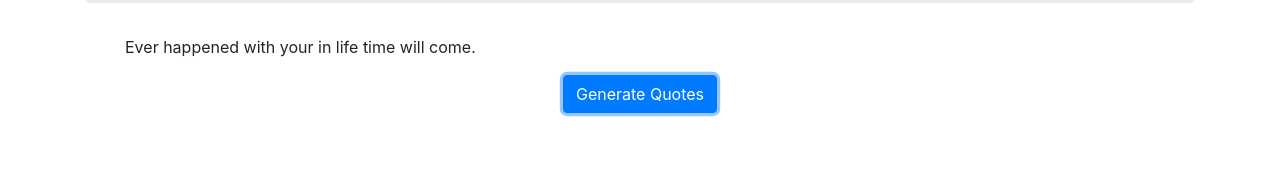
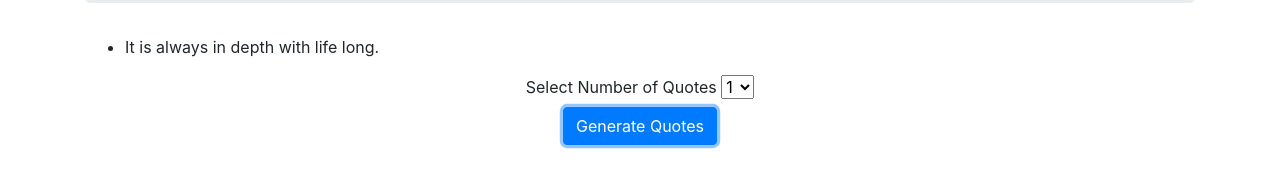
Before and after one commit to Hassanraja447/random-quote-generator, a plain HTML site: page index.html in a window 1280 px wide. Both pictures are taken after a click on the button "Generate Quotes". Shown: the part 181-368 px from the top of the page. Drawn offline with nearby package versions, Linux system fonts and the light colour scheme.

Commit message:
can add number of quotes (1 to 5) to display

```diff
--- a/index.html
+++ b/index.html
@@ -40,6 +40,18 @@
       </div>
       <div class="row">
         <div class="col text-center">
+          <label for="quotesCount">Select Number of Quotes</label>
+          <select name="quotesNumber" id="quotesCount">
+            <option value="1">1</option>
+            <option value="2">2</option>
+            <option value="3">3</option>
+            <option value="4">4</option>
+            <option value="5">5</option>
+          </select>
+        </div>
+      </div>
+      <div class="row">
+        <div class="col text-center">
           <button class="btn btn-primary" id="generate-quote">
             Generate Quotes
           </button>
--- a/script.js
+++ b/script.js
@@ -26,14 +26,45 @@ let quotes = {
 };
 let min = 0;
 let max = 5;
-let quoteEl = document.createElement("p");
+let numberOfQuotes = 1;
 let generateQuoteBtn = document.querySelector("#generate-quote");
 let quotesList = document.querySelector(".quotes__list");
+let quotesListContainer = document.querySelector(".quotes__container");
+/// generateRandomNumber
+const generateRandomNumber = () => {
+  return Math.floor(Math.random() * (max - min + 1)) + min;
+};
+const generateQuote = () => {
+  let quoteEl = document.createElement("li");
+  quoteEl.innerHTML = `${quotes.beginning[generateRandomNumber()]}  ${
+    quotes.middle[generateRandomNumber()]
+  } ${quotes.end[generateRandomNumber()]}`;
+  return quoteEl;
+};
+/// Function to generate quotes by joining three sentence fragments
+const getQuotes = numberOfQuotes => {
+  console.log(numberOfQuotes);
+  // if(numberOfQuotes === 1) {
+  //   quoteEl = `${quotes.beginning[generateRandomNumber()]}  ${
+  //     quotes.middle[generateRandomNumber()]
+  //     } ${quotes.end[generateRandomNumber()]}`;
+  //   quotesList.appendChild(quoteEl);
+  //   return quotesList;
+  // }
+  // if (numberOfQuotes > 1) {
+  for (let i = 0; i < numberOfQuotes; i++) {
+    quotesList.appendChild(generateQuote());
+  }
+  return quotesList;
+  // }
+};
+let dropdown = document.querySelector("#quotesCount");
+dropdown.addEventListener("change", e => {
+  numberOfQuotes = e.target.value;
+});
+
+/// Button to generate quotes on click
 generateQuoteBtn.addEventListener("click", () => {
-  let randomNumBegin = Math.floor(Math.random() * (max - min + 1)) + min;
-  let randomNumMiddle = Math.floor(Math.random() * (max - min + 1)) + min;
-  let randomNumEnd = Math.floor(Math.random() * (max - min + 1)) + min;
-  let quote = `${quotes.beginning[randomNumBegin]}  ${quotes.middle[randomNumMiddle]} ${quotes.end[randomNumEnd]}`;
-  quoteEl = quote;
-  quotesList.innerHTML = quoteEl;
+  quotesList.innerHTML = "";
+  quotesListContainer.appendChild(getQuotes(numberOfQuotes));
 });
```
